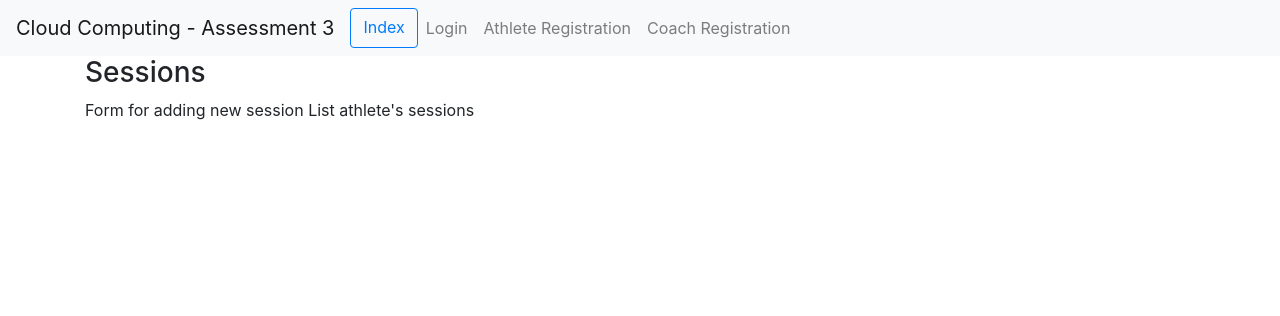
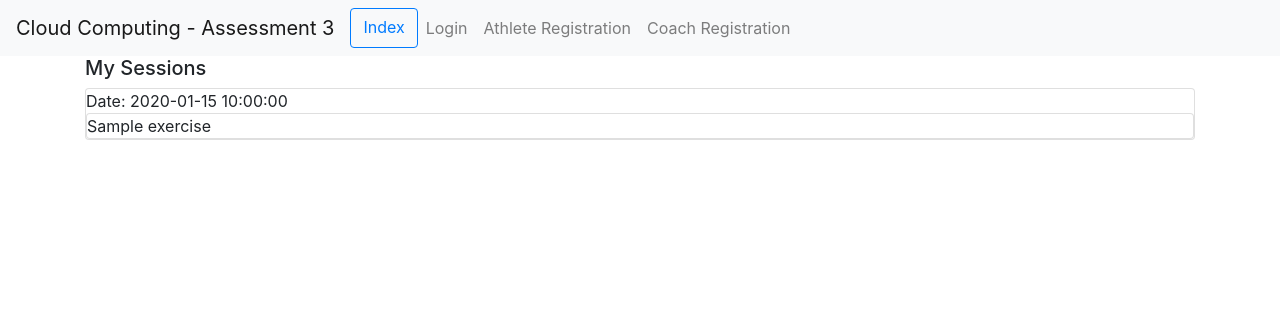
Before and after one commit to Thomas-Elder/py.cc-ass3, a Flask app: template web/lift/templates/athlete/sessions.html in a window 1280 px wide. Shown: the top 316 px of the page. Run offline with Flask 2, Linux system fonts and the light colour scheme; the template is opened without the code that fills it: most values are stand-ins (such as "Sample title", 1, 10 or a date in 2020); some libraries are stand-ins or nearby versions.

Commit message:
Add sessions list

```diff
--- a/web/lift/templates/athlete/sessions.html
+++ b/web/lift/templates/athlete/sessions.html
@@ -2,8 +2,18 @@
 
 {% block content %}
 <div class="container">
-    <h3>Sessions</h3>
-    Form for adding new session
-    List athlete's sessions
+    <h5>My Sessions</h5>
+    <div>
+        {% for session in athlete_sessions %}
+            <div class="card">
+                Date: {{ session.date }}
+                {%for exercise in session.exercises %}
+                    <div class="card">
+                        {{ exercise }}
+                    </div>
+                {% endfor %}
+            </div>
+        {% endfor %}
+    </div>
 </div>
 {% endblock %}
```
